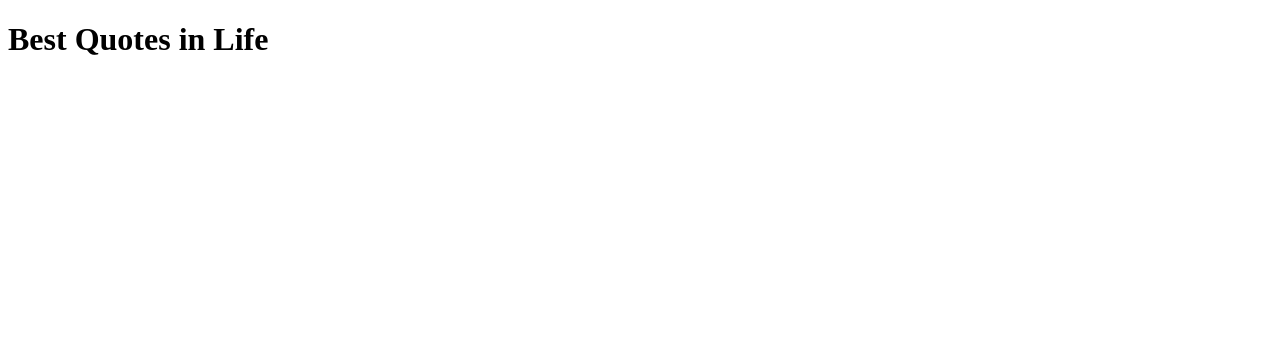
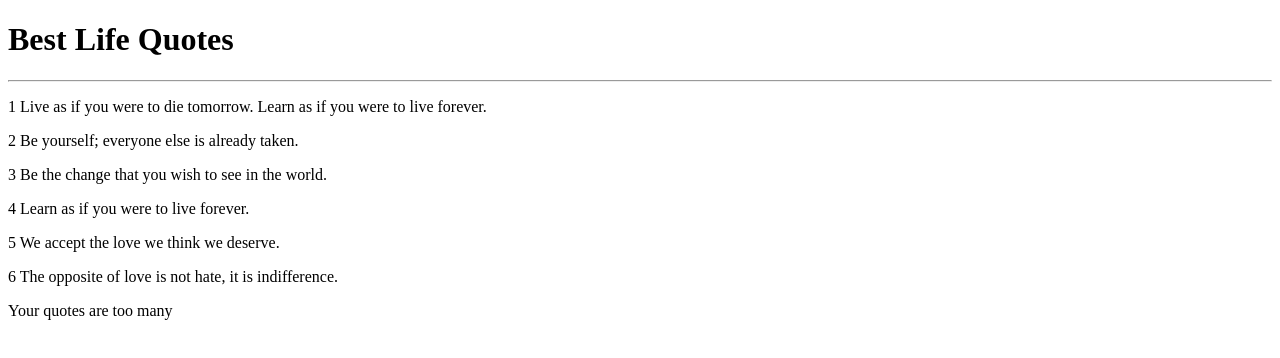
Before and after one commit to AdamuWanganya/Angular-Quotes, an Angular app: page / in a window 1280 px wide. Shown: the top 358 px of the page. Built offline with nearby package versions, Linux system fonts and the light colour scheme.

Commit message:
Create NgIf directive to check the length of quotes array is >5 then it display <p>

```diff
--- a/src/app/app.component.html
+++ b/src/app/app.component.html
@@ -1,3 +1,10 @@
 <div>
-    <h1>Best Quotes in Life</h1>
+    <h1>Best Life Quotes</h1>
+    <hr>
+
+    <p *ngFor='let quote of quotes'>
+        {{quote.id}} {{quote.name}}
+    </p>
+
+    <p *ngIf='quotes.length > 5'>Your quotes are too many</p>
 </div>
--- a/src/app/app.component.ts
+++ b/src/app/app.component.ts
@@ -1,11 +1,19 @@
 import { Component } from '@angular/core';
-
+import { Quote } from './quote';
 @Component({
   selector: 'app-root',
   templateUrl: './app.component.html',
   styleUrls: ['./app.component.css']
 })
 export class AppComponent {
+  quotes:Quote[] = [
+    {id:1, name:'Live as if you were to die tomorrow. Learn as if you were to live forever.'},
+    {id:2, name: 'Be yourself; everyone else is already taken.'},
+    {id:3, name: 'Be the change that you wish to see in the world.'},
+    {id:4, name: 'Learn as if you were to live forever.'},
+    {id:5, name: 'We accept the love we think we deserve.'},
+    {id:6, name: 'The opposite of love is not hate, it is indifference.'},
 
+  ];
 
 }
```
Also changed, not shown: src/app/quote.ts (line endings or trailing spaces).
